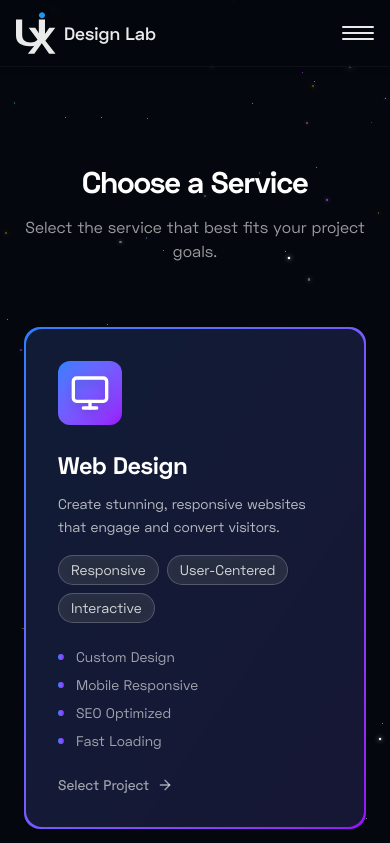
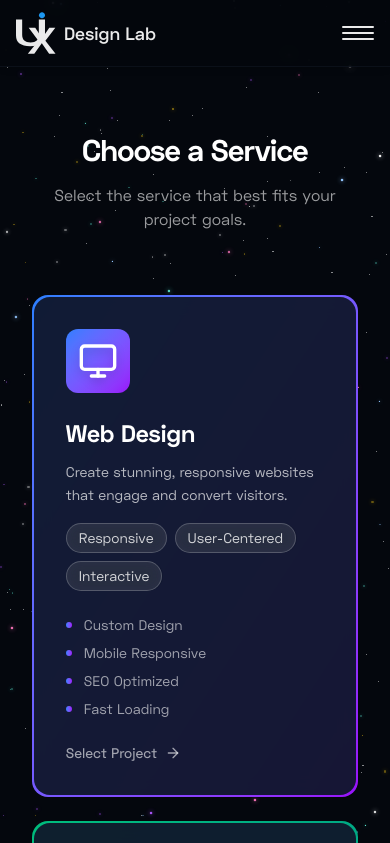
Before and after one commit to Levi9111/UIX-Design-Lab, a Next.js app: page /select-your-project in a window 390 px wide. Shown: the top 843 px of the page. Built offline with nearby package versions, Linux system fonts and the light colour scheme; a web font is replaced by a local one.

Commit message:
modal fixed. space background updated

```diff
--- a/src/app/(HomePage)/select-your-project/page.tsx
+++ b/src/app/(HomePage)/select-your-project/page.tsx
@@ -228,7 +228,7 @@ const ProjectSelection = () => {
   return (
     <section
       ref={sectionRef}
-      className='relative min-h-screen flex flex-col justify-center py-24 px-6 sm:px-10 overflow-hidden  text-white'
+      className='relative uix-center min-h-screen flex flex-col justify-center lg:pt-36 pt-16 px-6 sm:px-10 overflow-hidden text-white'
     >
       {/* Decorative glowing orbs */}
       <div className='absolute inset-0 z-0 pointer-events-none'>
--- a/src/components/designs/SpaceBackground/MobileSpaceBackground.tsx
+++ b/src/components/designs/SpaceBackground/MobileSpaceBackground.tsx
@@ -115,7 +115,7 @@ const MobileSpaceBackground = () => {
   );
 
   return (
-    <>
+    <div className='fixed inset-0 -z-50 overflow-hidden pointer-events-none bg-transparent'>
       {/* Static stars for base layer */}
       {Array.from({ length: 150 }).map((_, i) => (
         <StaticStar
@@ -157,7 +157,7 @@ const MobileSpaceBackground = () => {
           />
         );
       })}
-    </>
+    </div>
   );
 };
 
--- a/src/components/ui/GalacticModal.tsx
+++ b/src/components/ui/GalacticModal.tsx
@@ -53,7 +53,7 @@ const GalacticModal: React.FC<GalacticModalProps> = ({
           <div className='absolute inset-0 bg-[radial-gradient(circle_at_50%_30%,rgba(109,40,217,0.2),transparent_80%)] z-0 pointer-events-none' />
 
           <motion.div
-            className='relative bg-gradient-to-br from-slate-900 via-indigo-900 to-black text-white rounded-2xl shadow-2xl border border-purple-800 p-8 max-w-2xl w-full z-10 overflow-hidden h-[90vh] max-h-[700px]'
+            className='relative bg-gradient-to-br from-slate-900 via-indigo-900 to-black text-white rounded-2xl shadow-2xl border border-purple-800 p-4 max-w-2xl w-[80vw] mx-auto md:w-full z-10 overflow-hidden h-[70vh] md:h-[90vh] max-h-[700px]'
             initial={{ scale: 0.8, opacity: 0, y: 50 }}
             animate={{ scale: 1, opacity: 1, y: 0 }}
             exit={{ scale: 0.8, opacity: 0, y: 50 }}
@@ -94,7 +94,7 @@ const GalacticModal: React.FC<GalacticModalProps> = ({
 
             {/* Content */}
             <div
-              className='text-white/90 leading-relaxed space-y-4 relative z-10 h-full overflow-y-scroll pr-2 pb-10 2xl:pl-0'
+              className='text-white/90 leading-relaxed space-y-4 relative z-10 h-full overflow-y-scroll pr-2 md:pb-8 pb-20 2xl:pl-0'
               style={{
                 scrollbarWidth: 'thin',
               }}
```
